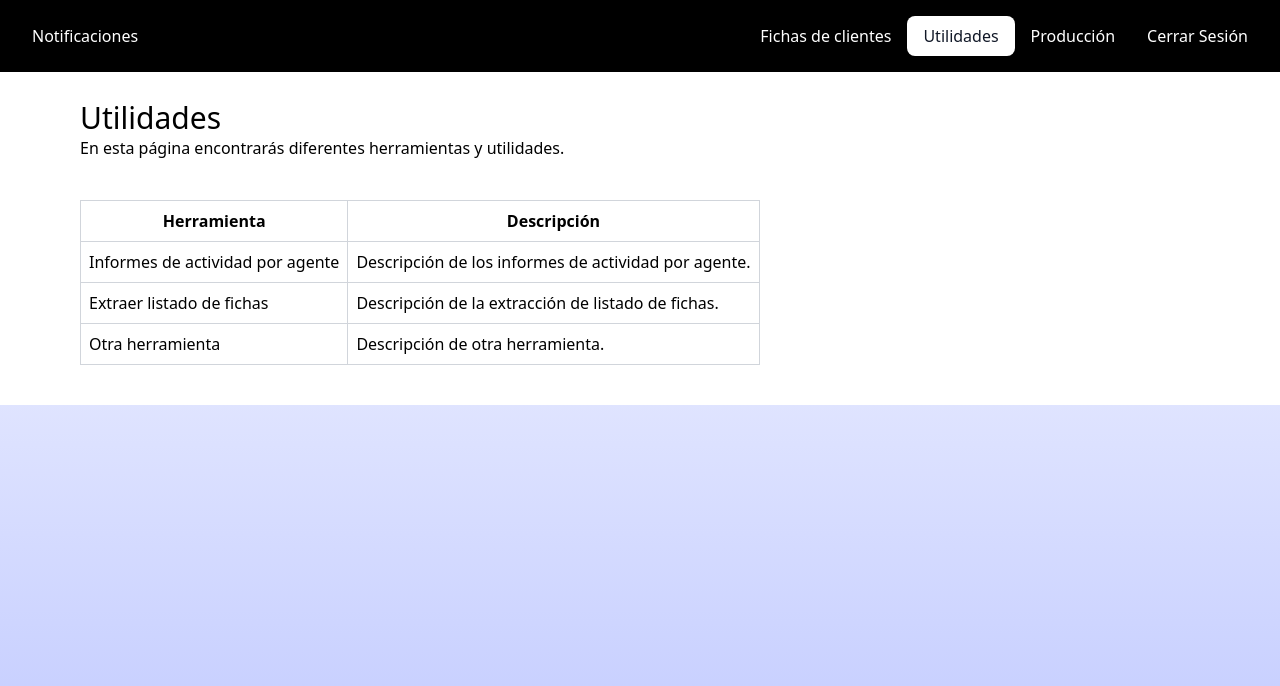
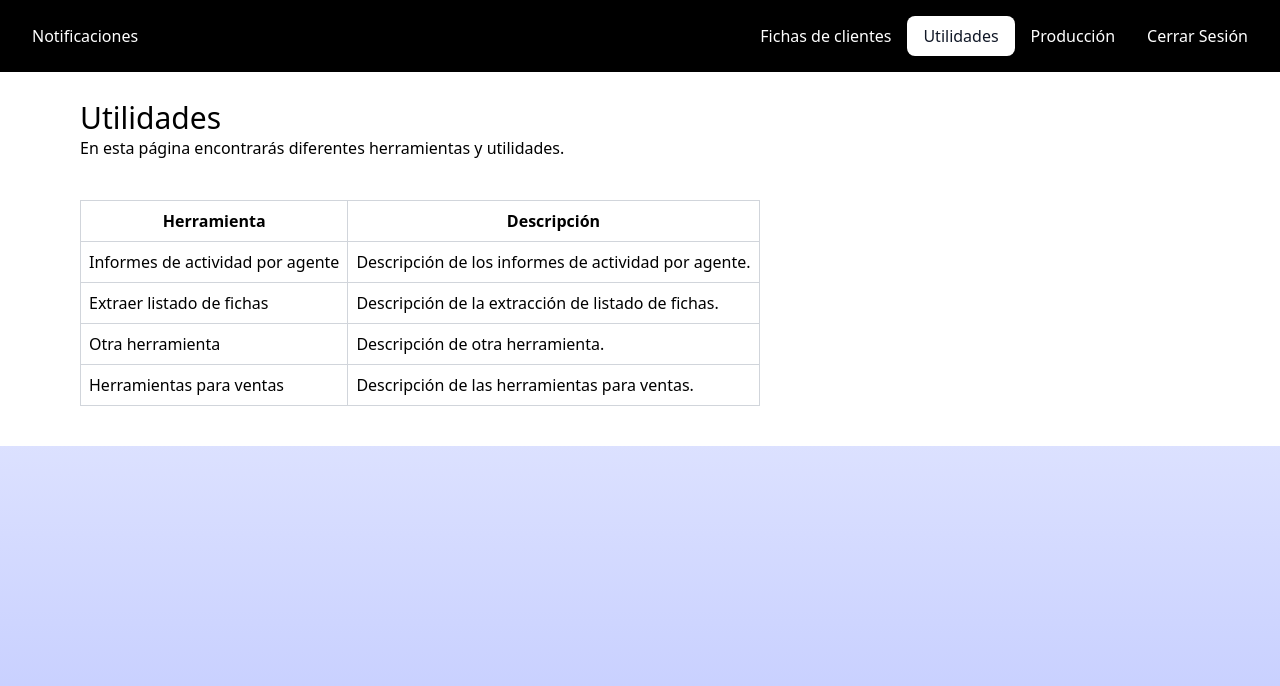
Before and after one commit to frankgimeno3/p3erp, a Next.js app: page /home in a window 1280 px wide. Both pictures are taken after a click on the button "Utilidades". Shown: the top 686 px of the page. Built offline with nearby package versions, Linux system fonts and the light colour scheme.

Commit message:
añado herramientas para ventas a tabla

```diff
--- a/components/Utilidades/Utilidades.tsx
+++ b/components/Utilidades/Utilidades.tsx
@@ -38,7 +38,15 @@ export default function Utilidades() {
                 Descripción de otra herramienta.
               </td>
             </tr>
-            {/* Agrega aquí más filas siguiendo el mismo patrón */}
+            {/* Nueva fila */}
+            <tr>
+              <td className="border border-gray-300 p-2">
+                <button>Herramientas para ventas</button>
+              </td>
+              <td className="border border-gray-300 p-2">
+                Descripción de las herramientas para ventas.
+              </td>
+            </tr>
           </tbody>
         </table>
       </div>
```
